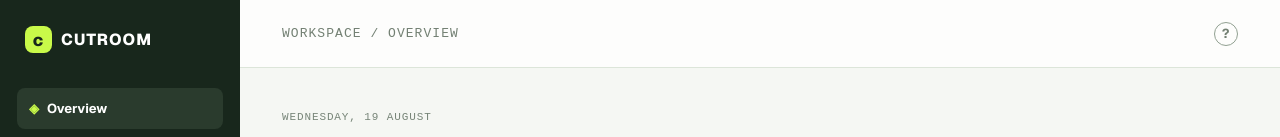
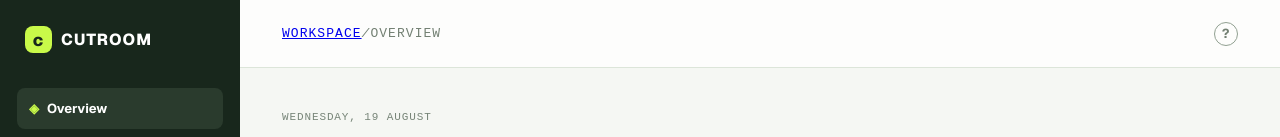
Before and after one commit to chansereipanha/video-agency-client-portal, a Next.js app: page / in a window 1280 px wide. Shown: the top 137 px of the page. Built offline with nearby package versions, Linux system fonts and the light colour scheme.

Commit message:
feat: breadcrumb navigation actually allows user to go back to previous tabs

```diff
--- a/components/PortalHeader.tsx
+++ b/components/PortalHeader.tsx
@@ -1,9 +1,37 @@
 "use client";
 
 import { usePathname } from "next/navigation";
+import Link from "next/link";
 
 export default function PortalHeader() {
   const pathname = usePathname();
-  const label = pathname === "/" ? "WORKSPACE / OVERVIEW" : pathname === "/clients" ? "WORKSPACE / CLIENTS" : pathname.startsWith("/clients/") ? "WORKSPACE / CLIENTS / CLIENT PROFILE" : "WORKSPACE / CONTENT LIBRARY";
-  return <header><span>{label}</span><span className="help">?</span></header>;
+  const crumbs =
+    pathname === "/"
+      ? [{ label: "WORKSPACE", href: "/" }, { label: "OVERVIEW" }]
+      : pathname === "/clients"
+        ? [{ label: "WORKSPACE", href: "/" }, { label: "CLIENTS" }]
+        : pathname.startsWith("/clients/")
+          ? [
+              { label: "WORKSPACE", href: "/" },
+              { label: "CLIENTS", href: "/clients" },
+              { label: "CLIENT PROFILE" },
+            ]
+          : [{ label: "WORKSPACE", href: "/" }, { label: "CONTENT LIBRARY" }];
+  return (
+    <header>
+      <div className="breadcrumbs">
+        {crumbs.map((crumb, index) => (
+          <span key={crumb.label}>
+            {index > 0 && <i>/</i>}
+            {crumb.href ? (
+              <Link href={crumb.href}>{crumb.label}</Link>
+            ) : (
+              crumb.label
+            )}
+          </span>
+        ))}
+      </div>
+      <span className="help">?</span>
+    </header>
+  );
 }
```
